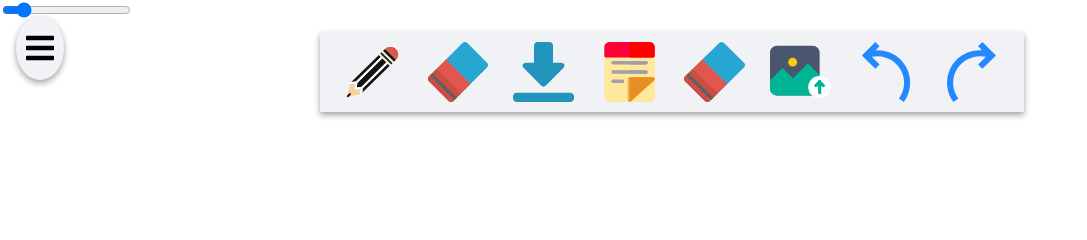
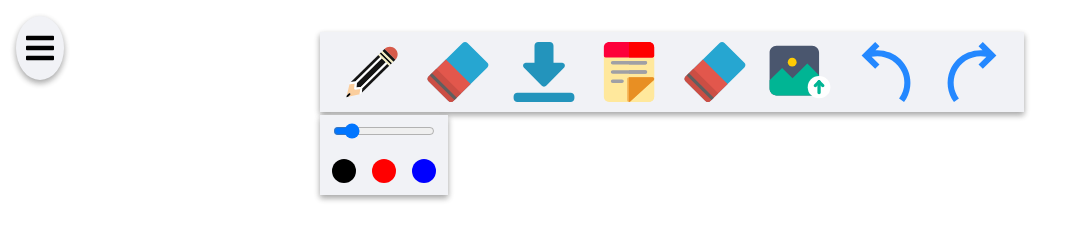
Before and after one commit to sameer2403/OPENWHITEBOARD, a plain HTML site: page index.html in a window 1280 px wide. Shown: the whole page, without its empty margins (0-1087 px from the left). Drawn offline with Linux system fonts and the light colour scheme.

Commit message:
color tool

```diff
--- a/style.css
+++ b/style.css
@@ -21,9 +21,6 @@ body {
   box-shadow: rgba(0, 0, 0, 0.16) 0px 3px 6px, rgba(0, 0, 0, 0.23) 0px 3px 6px;
 }
 
-img {
-  display: block;
-}
 .tools-container {
   display: flex;
   height: 5rem;
@@ -36,3 +33,54 @@ img {
   padding: 0.6rem;
   box-shadow: rgba(0, 0, 0, 0.16) 0px 3px 6px, rgba(0, 0, 0, 0.23) 0px 3px 6px;
 }
+
+.tools-container > * {
+  display: block;
+  width: 4rem;
+}
+.pencil-tool-container {
+  height: 5rem;
+  width: 8rem;
+  position: absolute;
+  left: 25vw;
+  top: 7.2rem;
+  background-color: #f1f2f6;
+  box-shadow: rgba(0, 0, 0, 0.16) 0px 3px 6px, rgba(0, 0, 0, 0.23) 0px 3px 6px;
+}
+
+.pencil-width-container {
+  height: 2rem;
+  display: flex;
+  justify-content: center;
+  align-items: center;
+}
+
+.pencil-width-container input {
+  width: 80%;
+}
+
+.pencil-color-container {
+  height: calc(100% - 2rem);
+  display: flex;
+  justify-content: center;
+  align-items: center;
+  gap: 1rem;
+}
+
+.pencil-color {
+  height: 1.5rem;
+  width: 1.5rem;
+  border-radius: 50%;
+}
+
+.black {
+  background-color: black;
+}
+
+.red {
+  background-color: red;
+}
+
+.blue {
+  background-color: blue;
+}
```
